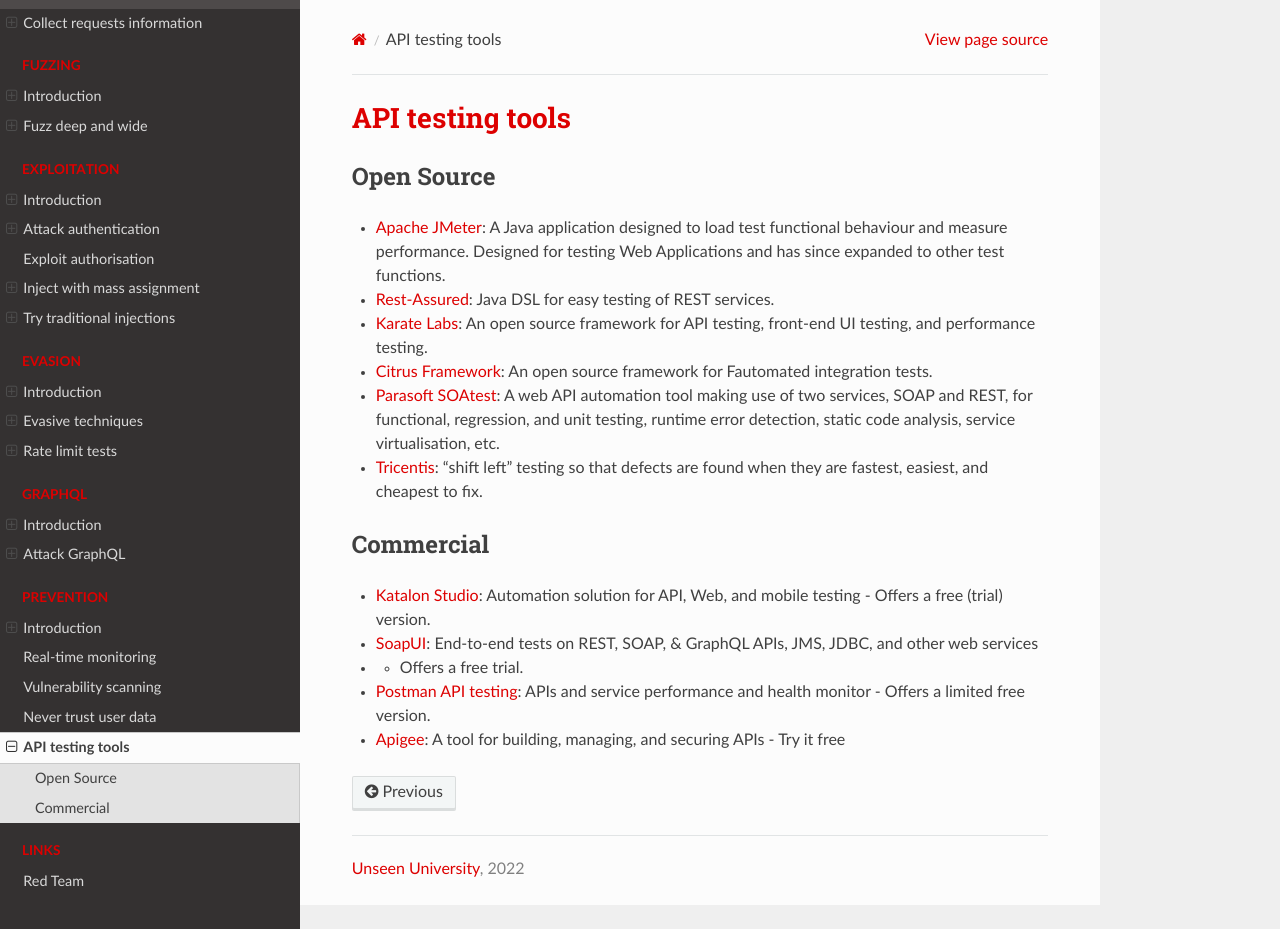
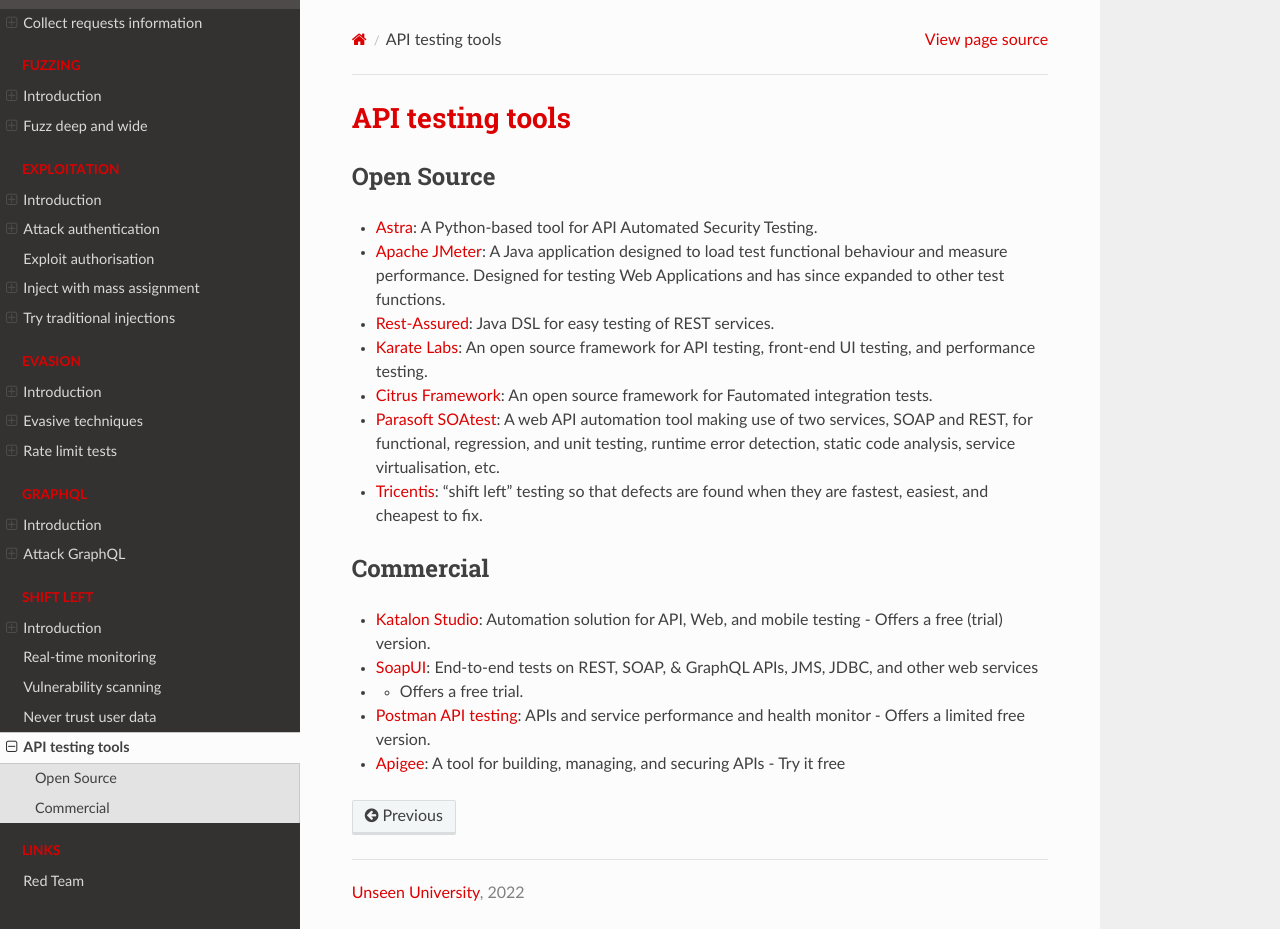
Before and after one commit to tymyrddin/red-api, a Sphinx documentation site: the page built from source/docs/prevent/tools.md, in a window 1280 px wide and 929 px high. Built offline with Sphinx 7.4.7 and the Read the Docs theme 2.0.0, drawn with Linux system fonts in a browser that asks for light colours.

Commit message:
Version 0.1

```diff
--- a/source/_static/css/custom.css
+++ b/source/_static/css/custom.css
@@ -34,3 +34,7 @@
   background: #333;
   color: #ddd;
 }
+
+.wy-nav-top {
+  background: #990000;
+}
--- a/source/docs/prevent/tools.md
+++ b/source/docs/prevent/tools.md
@@ -2,6 +2,7 @@
 
 ## Open Source
 
+* [Astra](https://github.com/flipkart-incubator/Astra): A Python-based tool for API Automated Security Testing.
 * [Apache JMeter](https://jmeter.apache.org/download_Jmeter.cgi): A Java application designed to load test functional
 behaviour and measure performance. Designed for testing Web Applications and has since expanded to other test functions.
 * [Rest-Assured](https://github.com/rest-assured/rest-assured/wiki/Downloads): Java DSL for easy testing of REST
--- a/source/index.rst
+++ b/source/index.rst
@@ -88,7 +88,7 @@
 .. toctree::
    :maxdepth: 1
    :includehidden:
-   :caption: Prevention
+   :caption: Shift left
 
    docs/prevent/README.md
    docs/prevent/monitor.md
```
